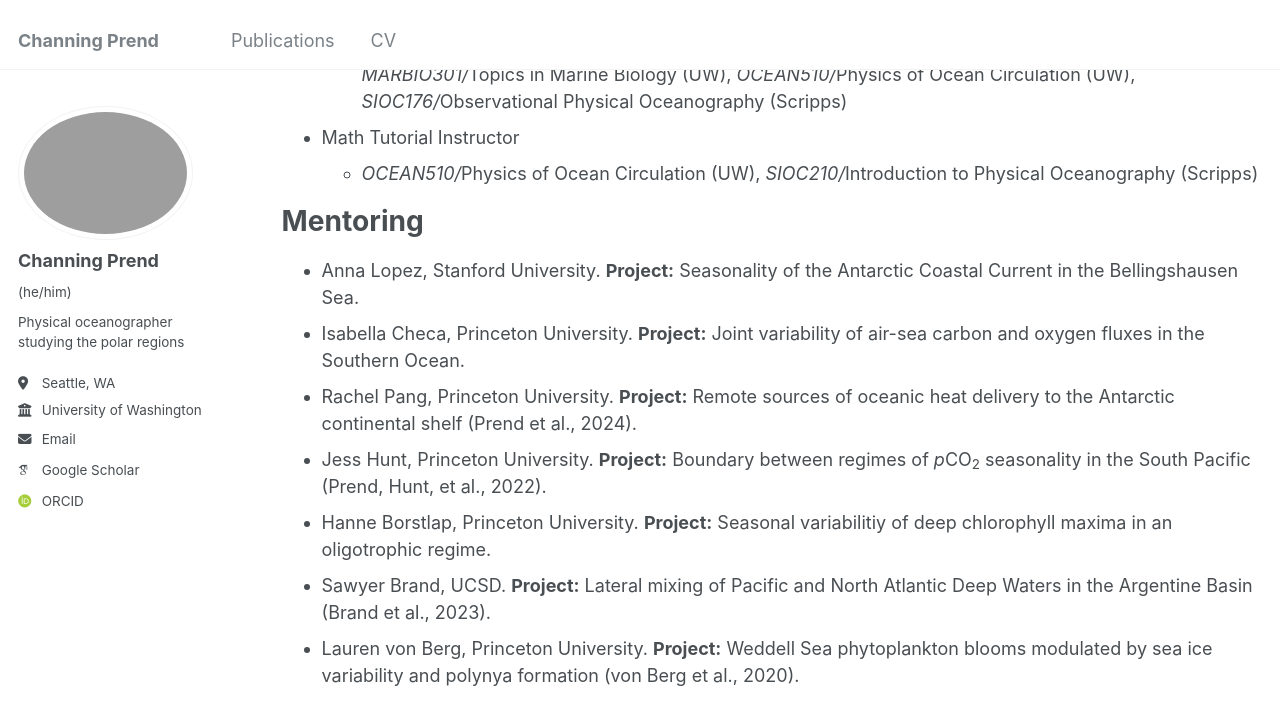
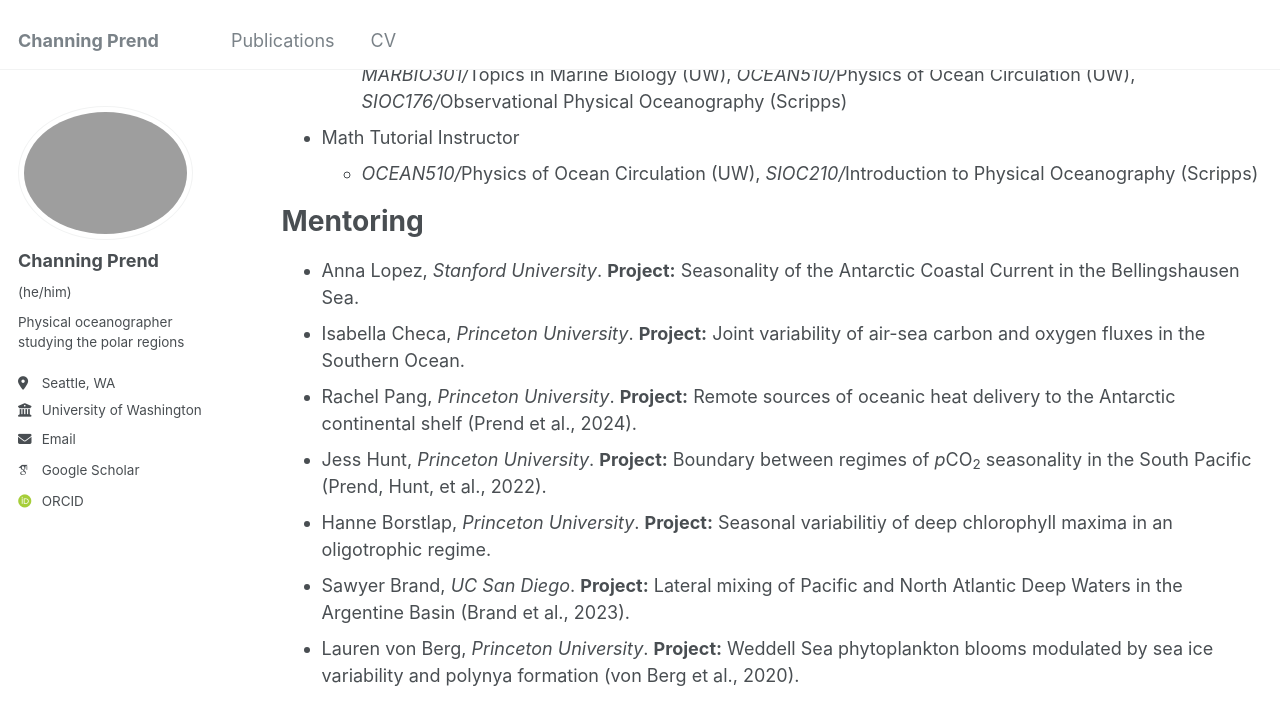
Before and after one commit to cprend/cprend.github.io, a Jekyll site: the page built from _pages/cv.md, in a window 1280 px wide and 900 px high, scrolled down 2065 px. Shown: the top 725 px of the window. Built offline with Jekyll 4.4.1, drawn with Linux system fonts in a browser that asks for light colours; some web fonts are replaced.

Commit message:
Update cv.md

```diff
--- a/_pages/cv.md
+++ b/_pages/cv.md
@@ -84,10 +84,10 @@ Teaching
 
 Mentoring
 ======
-* Anna Lopez, Stanford University. **Project:** Seasonality of the Antarctic Coastal Current in the Bellingshausen Sea.
-* Isabella Checa, Princeton University. **Project:** Joint variability of air-sea carbon and oxygen fluxes in the Southern Ocean.
-* Rachel Pang, Princeton University. **Project:** Remote sources of oceanic heat delivery to the Antarctic continental shelf (Prend et al., 2024).
-* Jess Hunt, Princeton University. **Project:** Boundary between regimes of <em>p</em>CO<sub>2</sub> seasonality in the South Pacific (Prend, Hunt, et al., 2022).
-* Hanne Borstlap, Princeton University. **Project:** Seasonal variabilitiy of deep chlorophyll maxima in an oligotrophic regime.
-* Sawyer Brand, UCSD. **Project:** Lateral mixing of Pacific and North Atlantic Deep Waters in the Argentine Basin (Brand et al., 2023).
-* Lauren von Berg, Princeton University. **Project:** Weddell Sea phytoplankton blooms modulated by sea ice variability and polynya formation (von Berg et al., 2020).
+* Anna Lopez, <em>Stanford University</em>. **Project:** Seasonality of the Antarctic Coastal Current in the Bellingshausen Sea.
+* Isabella Checa, <em>Princeton University</em>. **Project:** Joint variability of air-sea carbon and oxygen fluxes in the Southern Ocean.
+* Rachel Pang, <em>Princeton University</em>. **Project:** Remote sources of oceanic heat delivery to the Antarctic continental shelf (Prend et al., 2024).
+* Jess Hunt, <em>Princeton University</em>. **Project:** Boundary between regimes of <em>p</em>CO<sub>2</sub> seasonality in the South Pacific (Prend, Hunt, et al., 2022).
+* Hanne Borstlap, <em>Princeton University</em>. **Project:** Seasonal variabilitiy of deep chlorophyll maxima in an oligotrophic regime.
+* Sawyer Brand, <em>UC San Diego</em>. **Project:** Lateral mixing of Pacific and North Atlantic Deep Waters in the Argentine Basin (Brand et al., 2023).
+* Lauren von Berg, <em>Princeton University</em>. **Project:** Weddell Sea phytoplankton blooms modulated by sea ice variability and polynya formation (von Berg et al., 2020).
```
